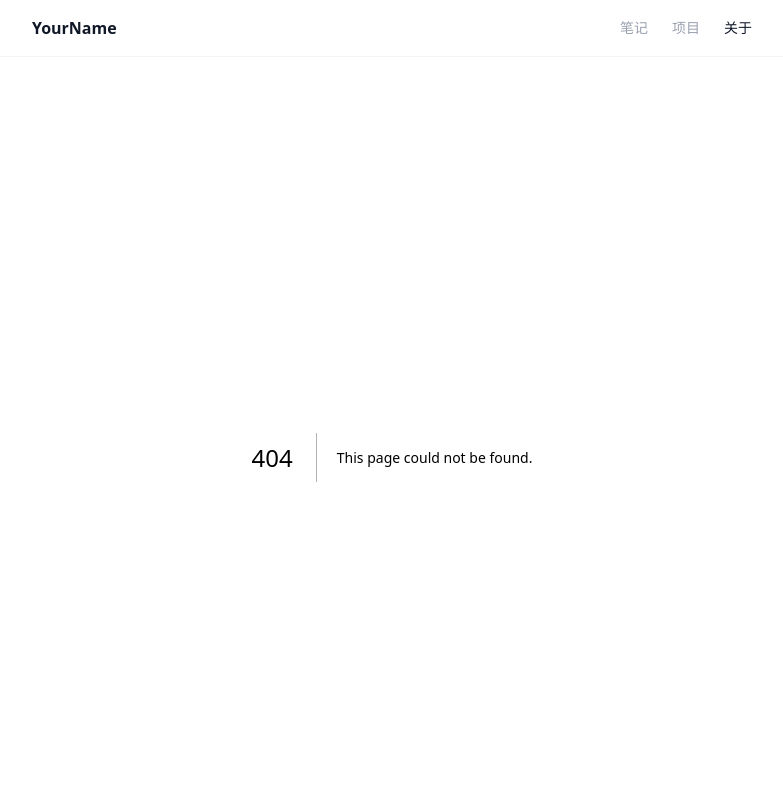
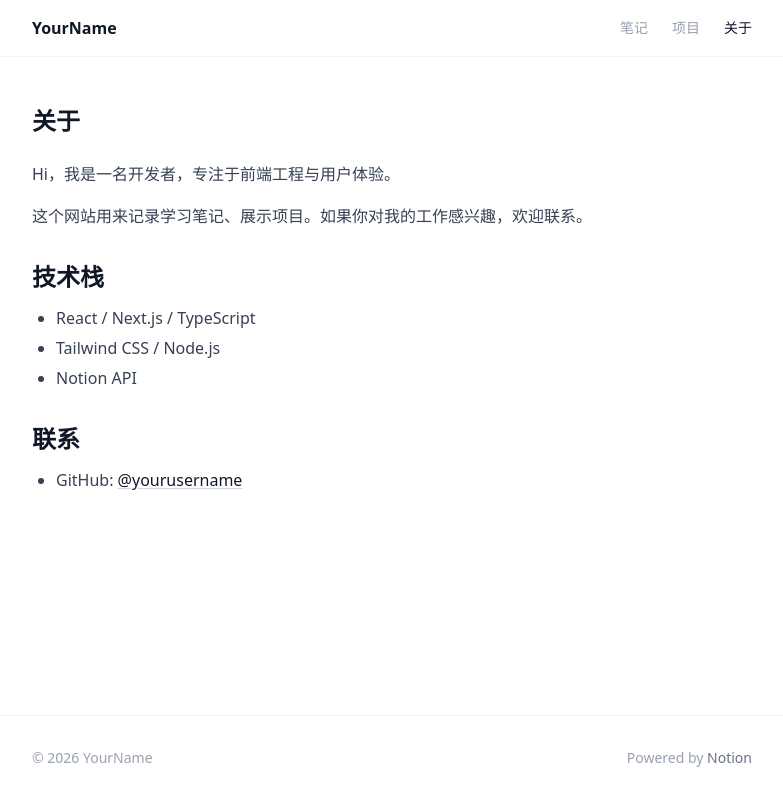
Before and after one commit to oweak/omas-project, a Next.js app: page /about in a window 1280 px wide. Before the commit this address had no page. Shown: the top 800 px of the page, without its empty margins (248-1031 px from the left). Built offline with nearby package versions, Linux system fonts and the light colour scheme.

Commit message:
feat: add about page and custom 404
Co-Authored-By: Claude Opus 4.6 <noreply@anthropic.com>

```diff
--- /dev/null
+++ b/app/about/page.tsx
@@ -0,0 +1,36 @@
+import type { Metadata } from "next";
+
+export const metadata: Metadata = {
+  title: "关于",
+};
+
+export default function AboutPage() {
+  return (
+    <div className="max-w-3xl mx-auto px-6 pt-12 pb-12">
+      <h1 className="text-2xl font-extrabold text-gray-900 mb-6">关于</h1>
+      <div className="prose max-w-none">
+        <p>
+          Hi，我是一名开发者，专注于前端工程与用户体验。
+        </p>
+        <p>
+          这个网站用来记录学习笔记、展示项目。如果你对我的工作感兴趣，欢迎联系。
+        </p>
+        <h2>技术栈</h2>
+        <ul>
+          <li>React / Next.js / TypeScript</li>
+          <li>Tailwind CSS / Node.js</li>
+          <li>Notion API</li>
+        </ul>
+        <h2>联系</h2>
+        <ul>
+          <li>
+            GitHub:{" "}
+            <a href="https://github.com" target="_blank" rel="noopener noreferrer">
+              @yourusername
+            </a>
+          </li>
+        </ul>
+      </div>
+    </div>
+  );
+}
--- /dev/null
+++ b/app/not-found.tsx
@@ -0,0 +1,19 @@
+import Link from "next/link";
+
+export default function NotFound() {
+  return (
+    <div className="max-w-3xl mx-auto px-6 pt-24 pb-12 text-center">
+      <p className="text-6xl font-extrabold text-gray-200 mb-4">404</p>
+      <h1 className="text-xl font-bold text-gray-900 mb-2">页面不存在</h1>
+      <p className="text-sm text-gray-400 mb-8">
+        你访问的页面可能已被移除或地址有误。
+      </p>
+      <Link
+        href="/"
+        className="text-sm text-gray-500 hover:text-gray-900 transition-colors underline underline-offset-2"
+      >
+        返回首页
+      </Link>
+    </div>
+  );
+}
```
